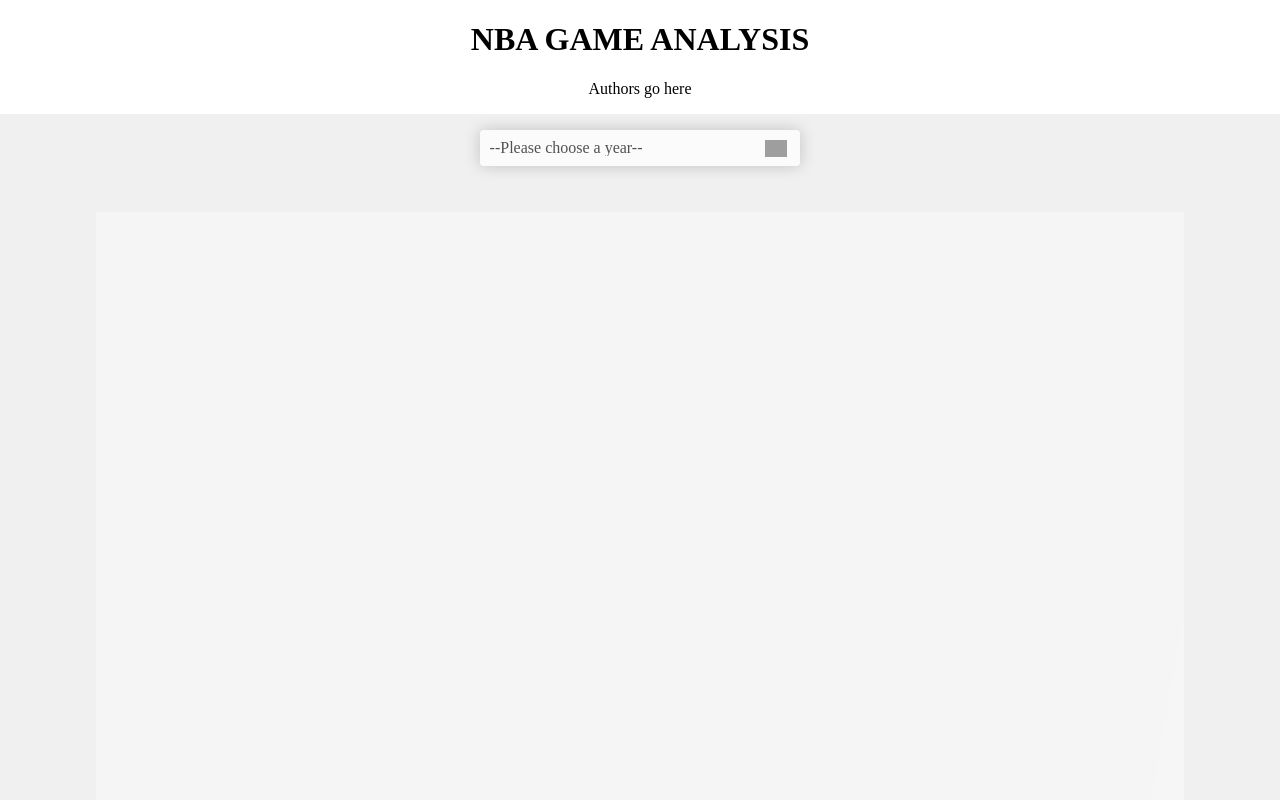
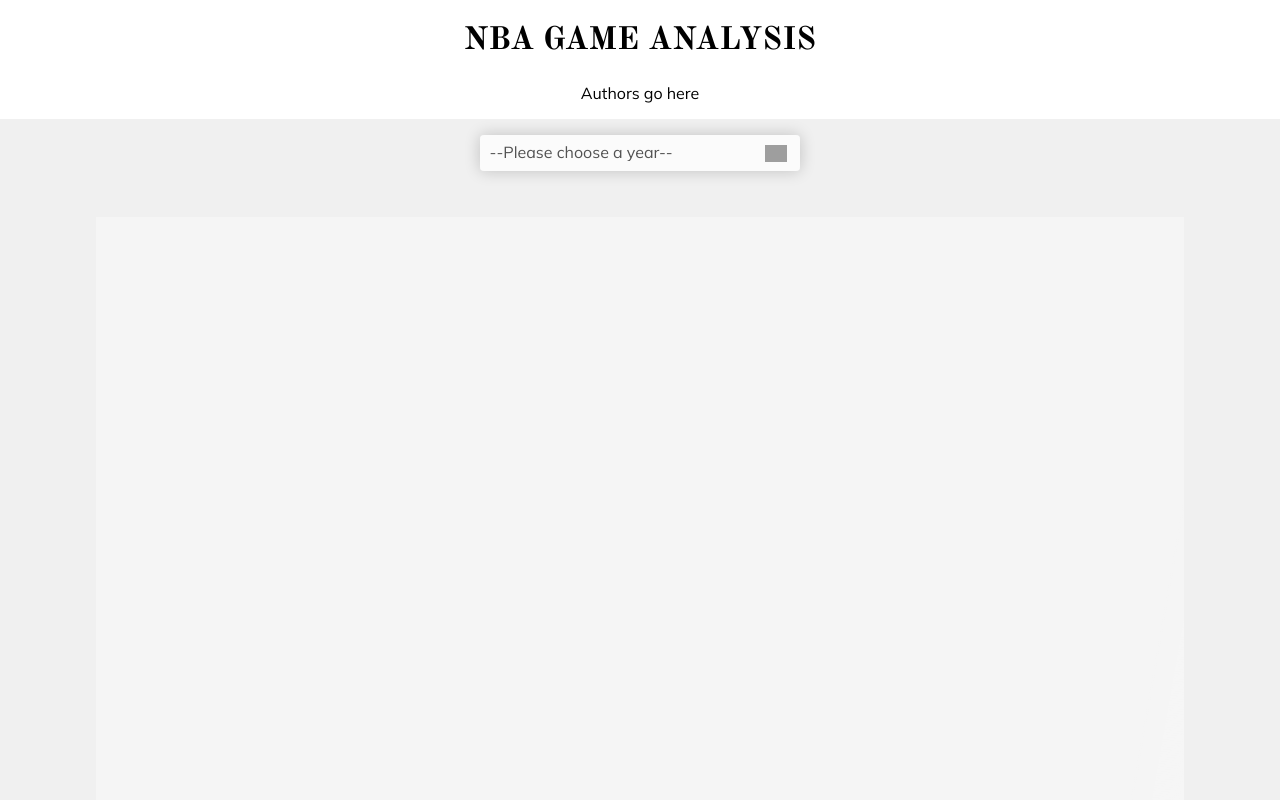
Before and after one commit to Skyline-9/NBA-Momentum-DVA, a website with bundled scripts: page public/index.html in a window 1280 px wide. Shown: the top 800 px of the page. Built offline with nearby package versions, Linux system fonts and the light colour scheme; grey boxes are pictures that could not be loaded.

Commit message:
:lipstick: Updated font family

```diff
--- a/public/style.css
+++ b/public/style.css
@@ -1,5 +1,9 @@
+@import url('https://fonts.googleapis.com/css2?family=Old+Standard+TT:ital,wght@0,400;0,700;1,400&display=swap');
+@import url('https://fonts.googleapis.com/css2?family=Mulish:ital,wght@0,200..1000;1,200..1000&family=Old+Standard+TT:ital,wght@0,400;0,700;1,400&display=swap');
+
 body {
     margin: 0;
+    font-family: "Mulish", sans-serif;
 }
 
 :root {
@@ -9,6 +13,14 @@
     --arrow-icon: url(https://upload.wikimedia.org/wikipedia/commons/9/9a/Caret_down_font_awesome.svg);
     --option-bg: white;
     --select-bg: rgba(255, 255, 255, 0.7);
+}
+
+h1, h2, h3, h4 {
+    font-family: 'Old Standard TT', serif;
+}
+
+p {
+    font-family: "Mulish", sans-serif;
 }
 
 .intro {
@@ -72,6 +84,7 @@
     width: 100%;
     height: 850px;
     display: block;
+
 }
 
 .graph-selectors {
@@ -125,3 +138,9 @@
     color: inherit;
     background-color: var(--option-bg);
 }
+
+#plotArea, #checkbox {
+    width: 100%;
+    margin: auto;
+    text-align: center;
+}
```
